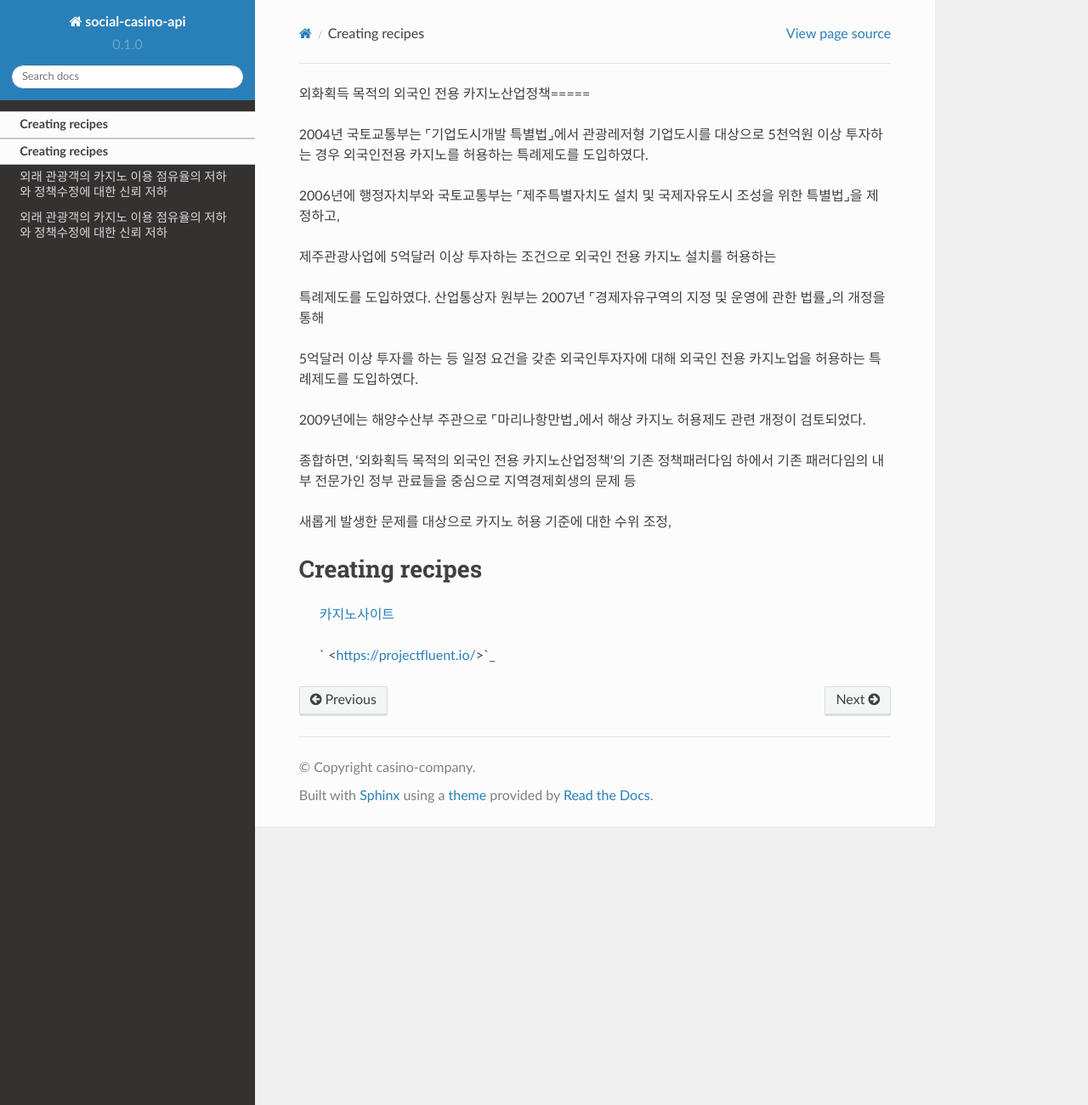
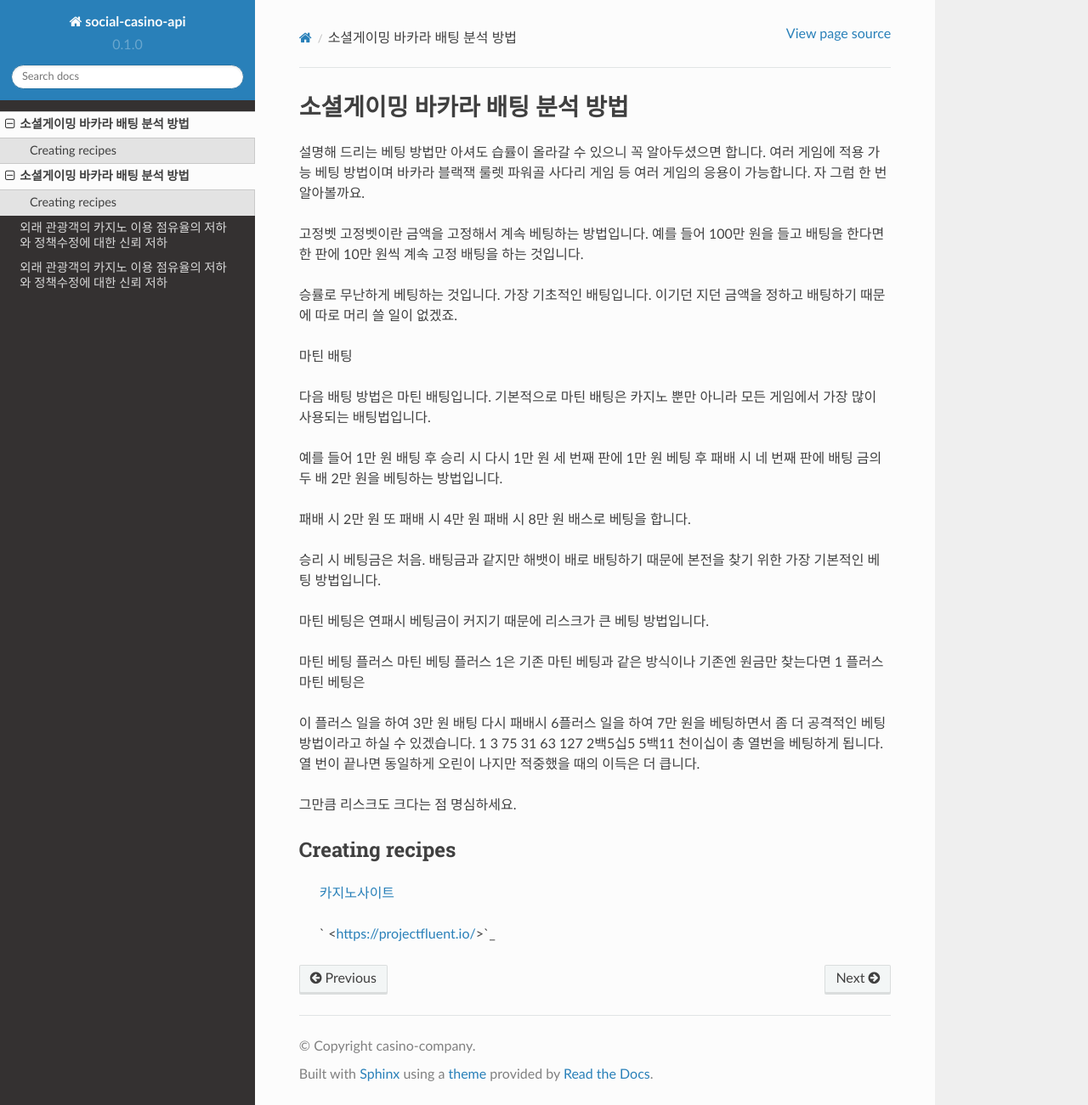
Before and after one commit to sinage4080/personal, a Sphinx documentation site: the page built from docs/source/usage.rst, in a window 1280 px wide and 1301 px high. Shown: the whole window at 85% size. Built offline with Sphinx 7.4.7 and the Read the Docs theme 2.0.0, drawn with Linux system fonts in a browser that asks for light colours; pages that are not in the unit, such as notebooks, are missing from menus.

Commit message:
Update usage.rst

```diff
--- a/docs/source/usage.rst
+++ b/docs/source/usage.rst
@@ -1,26 +1,39 @@
-외화획득 목적의 외국인 전용 카지노산업정책=====
+소셜게이밍 바카라 배팅 분석 방법
+=====
 
-2004년 국토교통부는 ⌜기업도시개발 특별법⌟에서 관광레저형 기업도시를 대상으로
-5천억원 이상 투자하는 경우 외국인전용 카지노를 허용하는 특례제도를 도입하였다.
 
-2006년에 행정자치부와 국토교통부는
-⌜제주특별자치도 설치 및 국제자유도시 조성을 위한 특별법⌟을 제정하고,
+설명해 드리는 베팅 방법만 아셔도 습률이 올라갈 수 있으니 꼭 알아두셨으면 합니다.
+여러 게임에 적용 가능 베팅 방법이며 바카라 블랙잭 룰렛 파워골 사다리 게임 등 여러 게임의 응용이 가능합니다.
+자 그럼 한 번 알아볼까요.
 
-제주관광사업에 5억달러 이상 투자하는 조건으로 외국인 전용 카지노 설치를 허용하는
+고정벳 고정벳이란 금액을 고정해서 계속 베팅하는 방법입니다.
+예를 들어 100만 원을 들고 배팅을 한다면 한 판에 10만 원씩 계속 고정 배팅을 하는 것입니다.
 
-특례제도를 도입하였다.
-산업통상자 원부는 2007년 ⌜경제자유구역의 지정 및 운영에 관한 법률⌟의 개정을 통해
+승률로 무난하게 베팅하는 것입니다. 가장 기초적인 배팅입니다.
+이기던 지던 금액을 정하고 배팅하기 때문에 따로 머리 쓸 일이 없겠죠.
 
-5억달러 이상 투자를 하는 등 일정 요건을 갖춘 외국인투자자에 대해
-외국인 전용 카지노업을 허용하는 특례제도를 도입하였다.
+마틴 배팅
 
-2009년에는 해양수산부 주관으로 ⌜마리나항만법⌟에서
-해상 카지노 허용제도 관련 개정이 검토되었다.
 
-종합하면, ‘외화획득 목적의 외국인 전용 카지노산업정책’의 기존 정책패러다임 하에서
-기존 패러다임의 내부 전문가인 정부 관료들을 중심으로 지역경제회생의 문제 등
+다음 배팅 방법은 마틴 배팅입니다. 기본적으로 마틴 배팅은 카지노 뿐만 아니라 모든 게임에서 가장 많이 사용되는 배팅법입니다.
 
-새롭게 발생한 문제를 대상으로 카지노 허용 기준에 대한 수위 조정,
+예를 들어 1만 원 배팅 후 승리 시 다시 1만 원 세 번째 판에 1만 원 베팅 후 패배 시 네 번째 판에 배팅 금의 두 배 2만 원을 베팅하는 방법입니다.
+
+패배 시 2만 원 또 패배 시 4만 원 패배 시 8만 원 배스로 베팅을 합니다.
+
+승리 시 베팅금은 처음. 배팅금과 같지만 해뱃이 배로 배팅하기 때문에 본전을 찾기 위한 가장 기본적인 베팅 방법입니다.
+
+마틴 베팅은 연패시 베팅금이 커지기 때문에 리스크가 큰 베팅 방법입니다.
+
+
+마틴 베팅 플러스 마틴 베팅 플러스 1은 기존 마틴 베팅과 같은 방식이나 기존엔 원금만 찾는다면 1 플러스 마틴 베팅은
+
+이 플러스 일을 하여 3만 원 배팅 다시 패배시 6플러스 일을 하여 7만 원을 베팅하면서 좀 더 공격적인 베팅 방법이라고 하실 수 있겠습니다.
+1 3 75 31 63 127 2백5십5 5백11 천이십이 총 열번을 베팅하게 됩니다.
+열 번이 끝나면 동일하게 오린이 나지만 적중했을 때의 이득은 더 큽니다.
+
+그만큼 리스크도 크다는 점 명심하세요.
+
 
 Creating recipes
 ----------------
```
